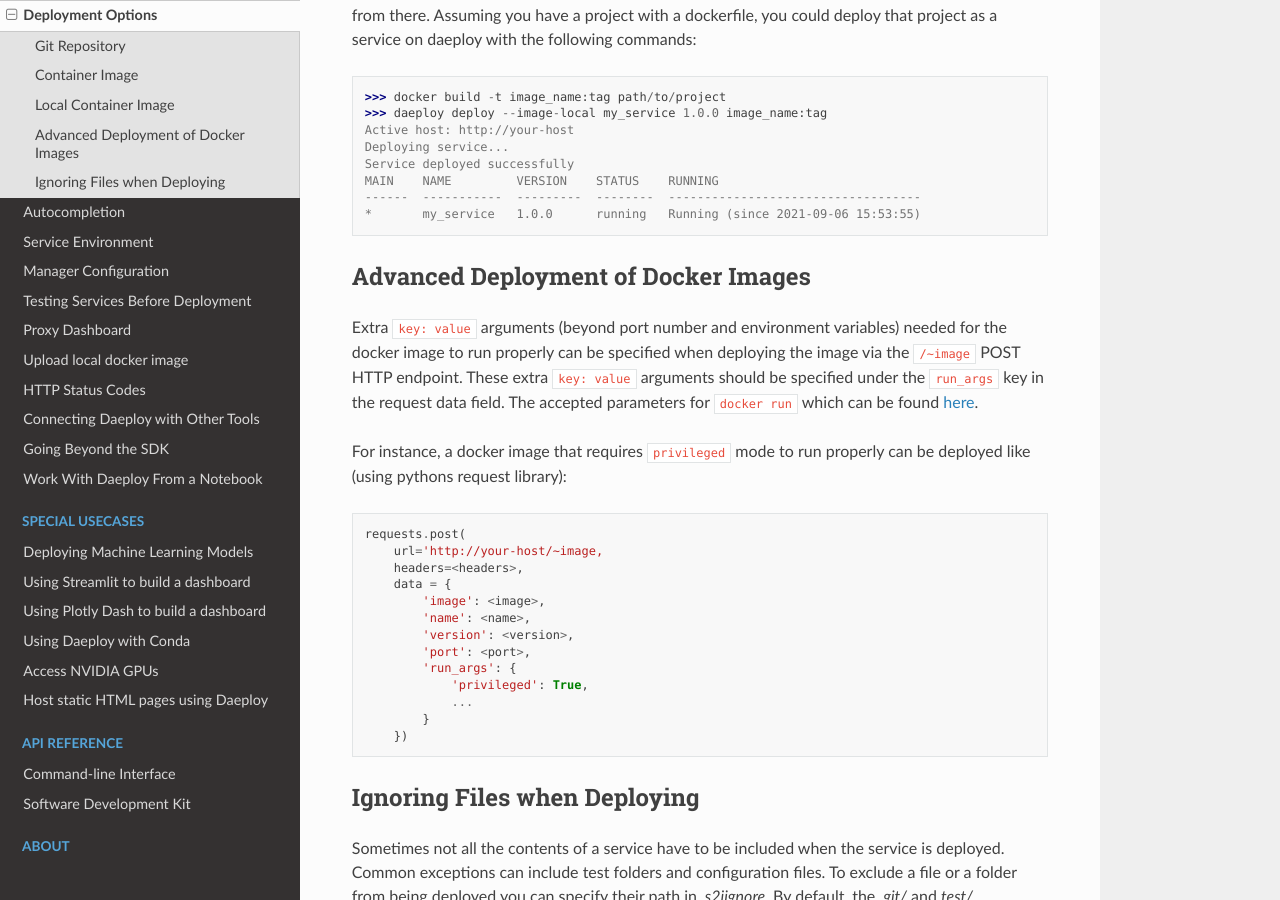
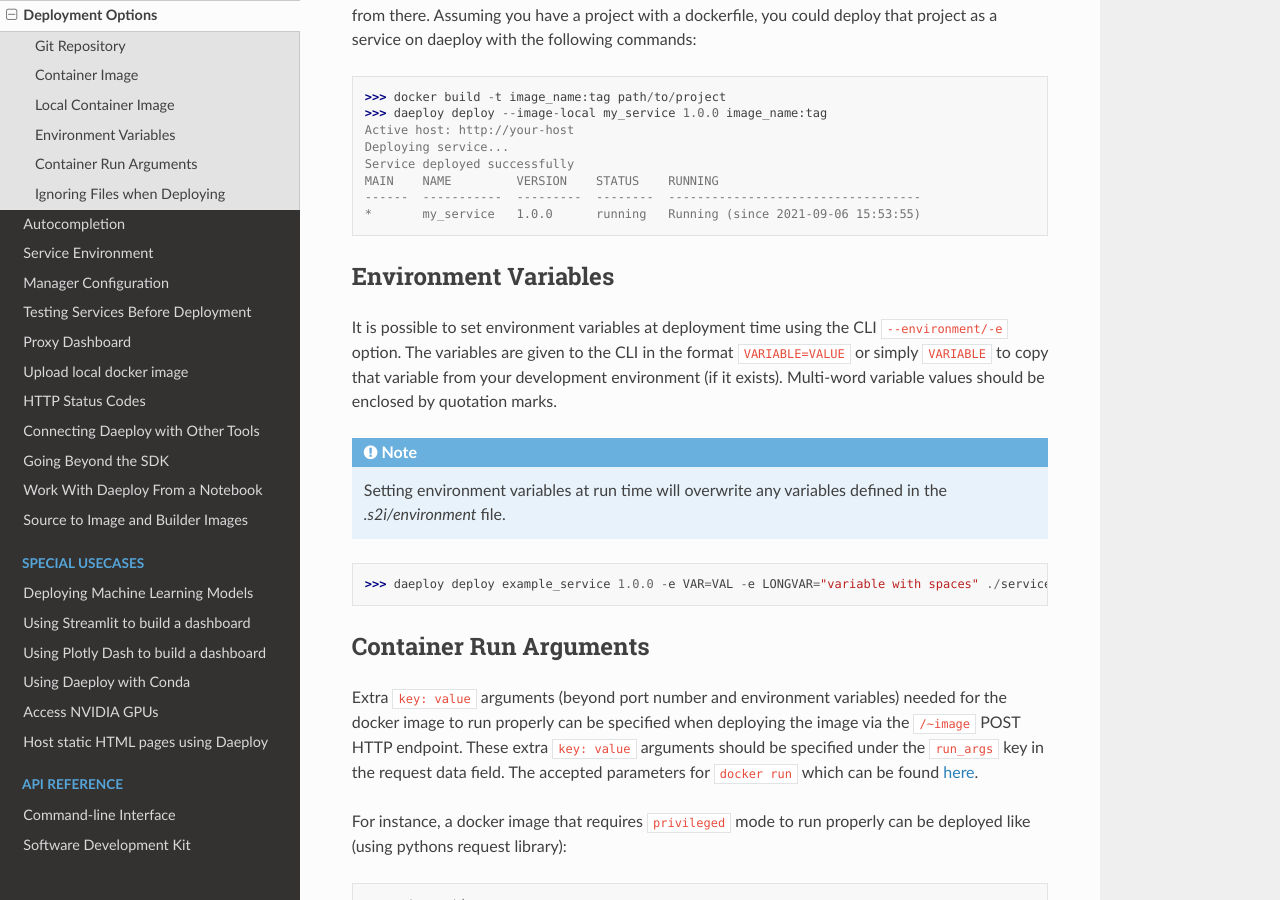
Before and after one commit to vikinganalytics/daeploy, a Sphinx documentation site: the page built from docs/source/content/advanced_tutorials/adv_deploy.rst, in a window 1280 px wide and 900 px high, scrolled down 1938 px. Built offline with Sphinx 7.4.7 and the Read the Docs theme 2.0.0, drawn with Linux system fonts in a browser that asks for light colours; the version number could not be read and is left out.

```diff
--- a/docs/source/content/advanced_tutorials/adv_deploy.rst
+++ b/docs/source/content/advanced_tutorials/adv_deploy.rst
@@ -99,8 +99,24 @@ MAIN    NAME         VERSION    STATUS    RUNNING
 ------  -----------  ---------  --------  -----------------------------------
 *       my_service   1.0.0      running   Running (since 2021-09-06 15:53:55)
 
-Advanced Deployment of Docker Images
-------------------------------------
+Environment Variables
+---------------------
+
+.. _cli-deploy-envvar-reference:
+
+It is possible to set environment variables at deployment time using the CLI
+``--environment/-e`` option. The variables are given to the CLI in the format
+``VARIABLE=VALUE`` or simply ``VARIABLE`` to copy that variable from your
+development environment (if it exists). Multi-word variable values should be
+enclosed by quotation marks.
+
+.. note:: Setting environment variables at run time will overwrite any variables
+    defined in the `.s2i/environment` file.
+
+>>> daeploy deploy example_service 1.0.0 -e VAR=VAL -e LONGVAR="variable with spaces" ./service_path # doctest: +SKIP
+
+Container Run Arguments
+-----------------------
 
 Extra ``key: value`` arguments (beyond port number and environment variables) needed for the docker image
 to run properly can be specified when deploying the image via the ``/~image`` POST HTTP endpoint. These extra
--- a/docs/source/index.rst
+++ b/docs/source/index.rst
@@ -66,6 +66,7 @@ If you want to get in contact, you can reach us at info@vikinganalytics.se
    content/advanced_tutorials/integration_with_other_tools
    content/advanced_tutorials/going_beyond_sdk
    content/advanced_tutorials/daeploy_notebook_service
+   content/advanced_tutorials/changing_build_image
 
 .. toctree::
    :maxdepth: 1
```
Also changed, not shown: docs/source/content/advanced_tutorials/changing_build_image.rst (added, +63 -0 lines), docs/source/content/advanced_tutorials/service_environment.rst (+7 -0 lines), 6 other files.
